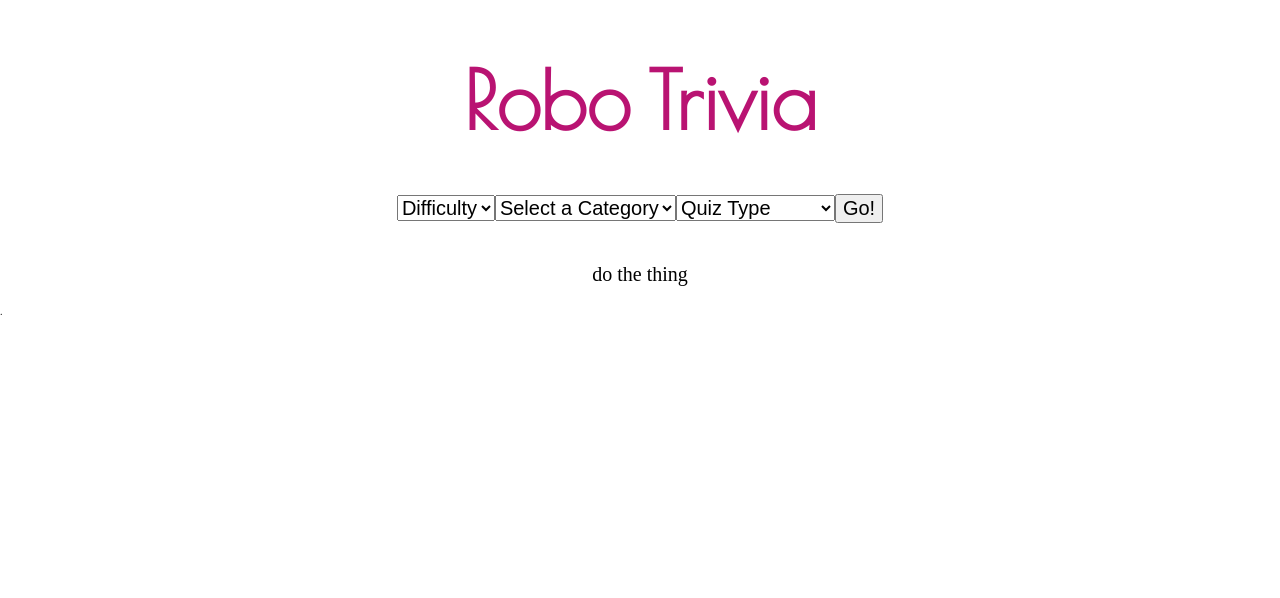
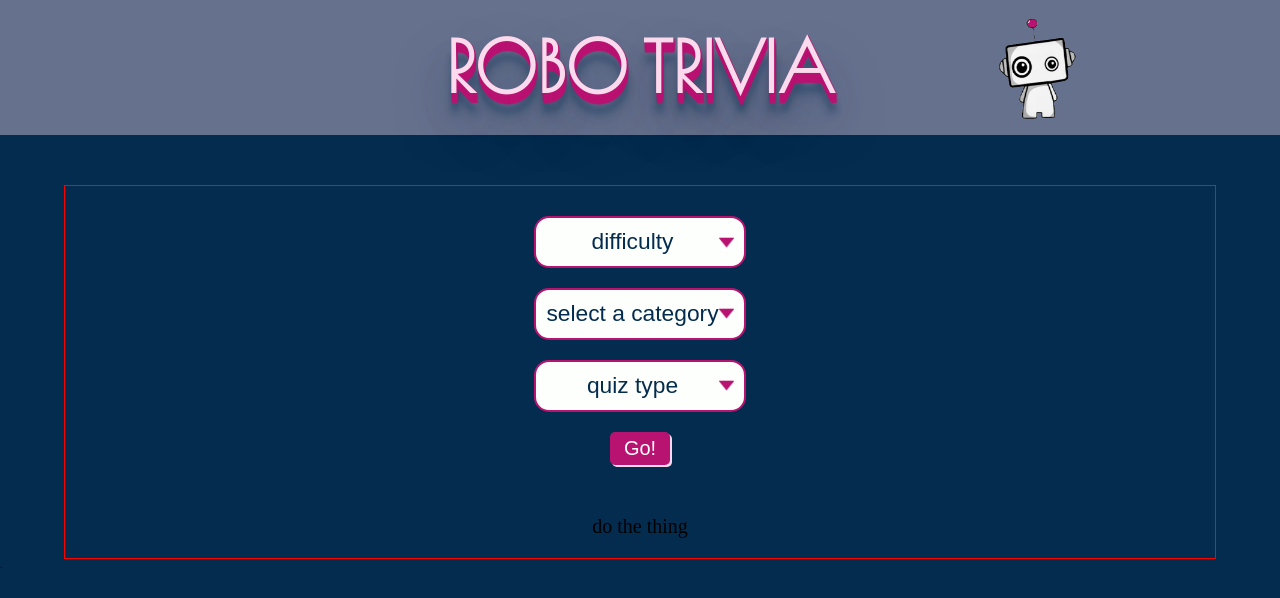
Before and after one commit to robo-trivia-group/project-4-react, a React (Create React App) app: page / in a window 1280 px wide. Shown: the top 598 px of the page. Built offline with nearby package versions, Linux system fonts and the light colour scheme; no server answers.

Commit message:
styled select dropdowns,buttons,header

```diff
--- a/src/styles/_basic.scss
+++ b/src/styles/_basic.scss
@@ -1,16 +1,156 @@
 html {
   font-size: 62.5%;
-  // background-color:$blueColor;
-  // color: white;
 }
-
+body{
+  background-color:$blueColor;
+  min-height: 100vh;
+}
 .wrapper {
   max-width: 1600px;
   width: 90%;
   margin: 0 auto;
 }
 
-// h1 {
-//   color: $raspberryColor;
-//   font-family: $h1font;
-// }
+header {
+  margin-bottom: 50px;
+  padding: 10px;
+  text-align: center;
+  height: auto;
+  background-color: rgba(251, 218, 237,0.4);
+  background-image: url("./Mini-Robot.png");
+  background-size: 150px 150px;
+  background-repeat: no-repeat;
+  background-position: 85% center;
+
+    h1{
+        margin: 20px auto;
+        color: $whiteColor;
+        font-family: $h1font;
+        @include fluid-font-size(4rem, 8rem);
+        text-transform: uppercase;
+        color: $shadowColor;
+        text-shadow: 1px 1px 1px $raspberryColor,
+            1px 2px 1px $raspberryColor,
+            1px 3px 1px $raspberryColor,
+            1px 4px 1px $raspberryColor,
+            1px 5px 1px $raspberryColor,
+            1px 6px 1px $raspberryColor,
+            1px 7px 1px $raspberryColor,
+            1px 8px 1px $raspberryColor,
+            1px 9px 1px $raspberryColor,
+            1px 10px 1px $raspberryColor,
+        1px 18px 6px rgba(4, 44, 78,0.4),
+        1px 22px 10px rgba(4, 44, 78,0.2),
+        1px 25px 35px rgba(4, 44, 78,0.2),
+        1px 30px 60px rgba(4, 44, 78,0.4);
+
+      }
+}
+.mainContainer {
+  border: 1px solid red;
+  display: flex;
+  flex-direction: column;
+  justify-content: center;
+  align-items: center;
+}
+
+.dropDown {
+  margin: 20px 0;
+  width: 100%;
+  display: flex;
+  flex-direction: column;
+  flex-wrap: wrap;
+  justify-content: space-around;
+  select{
+    margin: 10px auto;
+    width: 100%;
+    background-image: url("./arrow.png");
+    background-repeat: no-repeat;
+    background-position: 95% center;
+    background-size: 15px 15px;
+    font-family: $basicFont;
+    background-color: $whiteColor;
+    padding: 10px 25px 10px 10px;
+    text-transform: lowercase;
+    @include fluid-font-size(1.6rem, 2.5rem);
+    border-radius: 15px;
+    border: 2px solid $raspberryColor;
+    appearance:none;
+    outline: none;
+    cursor: pointer;
+    text-align: center;
+    color: $blueColor;
+    transition: all ease-in-out .2s;
+  }
+
+  select:hover,
+  select:focus-within{
+    box-shadow: 2px 2px $shadowColor;
+  }
+
+  button{
+    margin: 10px auto;
+    width:60px;
+    padding: 5px;
+    border-radius: 5px;
+    background-color: $raspberryColor;
+    font-family: $basicFont;
+    color: $whiteColor;
+    border: none;
+    box-shadow: 2px 2px $shadowColor;
+    transition: all ease-in-out .2s;
+  }
+
+  button:hover,
+  button:focus-within{
+    transform: translateY(2px);
+    box-shadow: none;
+  }
+}
+
+li {
+  list-style: none;
+  color: $whiteColor;
+  font-size: 2rem;
+  padding: 5px 0;
+}
+
+label.answerLabel{
+  color: $whiteColor;
+}
+
+p {
+  font-size: 2rem;
+}
+
+.triviaQuestions {
+  text-align: left;
+}
+
+.questionContainer {
+  text-align: left;
+}
+
+.choiceContainer {
+  display: flex;
+  flex-direction: column;
+  padding: 15px 0;
+}
+
+form {
+  font-size: 2rem;
+}
+
+button {
+  font-size: 2rem;
+}
+
+.answerLabel {
+  margin: 0 20px;
+  // width: 50%;
+
+}
+
+input #answer {
+  color: blue;
+}
--- a/src/styles/_variables.scss
+++ b/src/styles/_variables.scss
@@ -1,8 +1,9 @@
-$blueColor:#011627;
+$blueColor:#042C4E;
 $redColor:#FF0022;
 $whiteColor:#FDFFFC;
 $turquoiseColor:#41EAD4;
 $raspberryColor:#B91372;
+$shadowColor:#FBDAED;
 
 $h1font:'Poiret One', cursive;
 $basicFont:'Hind Siliguri', sans-serif;
--- a/src/styles/styles.scss
+++ b/src/styles/styles.scss
@@ -1,68 +1,8 @@
 @import 'setup';
+@import 'mixins';
 @import 'variables';
 @import 'basic';
 @import url('https://fonts.googleapis.com/css2?family=Poiret+One&display=swap%27');
 
 // font-family: 'Hind Siliguri', sans-serif;
 // font-family: 'Poiret One', cursive;
-
-
-header {
-  text-align: center;
-  height: 15vh;
-  color: $raspberryColor;
-  font-family: $h1font;
-  font-size: 4rem;
-}
-
-.mainContainer {
-  display: flex;
-  flex-direction: column;
-  justify-content: center;
-  align-items: center;
-}
-
-.dropDown {
-  margin: 20px 0;
-}
-
-li {
-  font-size: 2rem;
-  padding: 5px 0;
-}
-
-p {
-  font-size: 2rem;
-}
-
-.triviaQuestions {
-  text-align: left;
-}
-
-.questionContainer {
-  text-align: left;
-}
-
-.choiceContainer {
-  display: flex;
-  flex-direction: column;
-  padding: 15px 0;
-}
-
-form {
-  font-size: 2rem;
-}
-
-button {
-  font-size: 2rem;
-}
-
-.answerLabel {
-  margin: 0 20px;
-  // width: 50%;
-
-}
-
-input #answer {
-  color: blue;
-}
```
Also changed, not shown: src/styles/Mini-Robot.png (added), src/styles/arrow.png (added).
